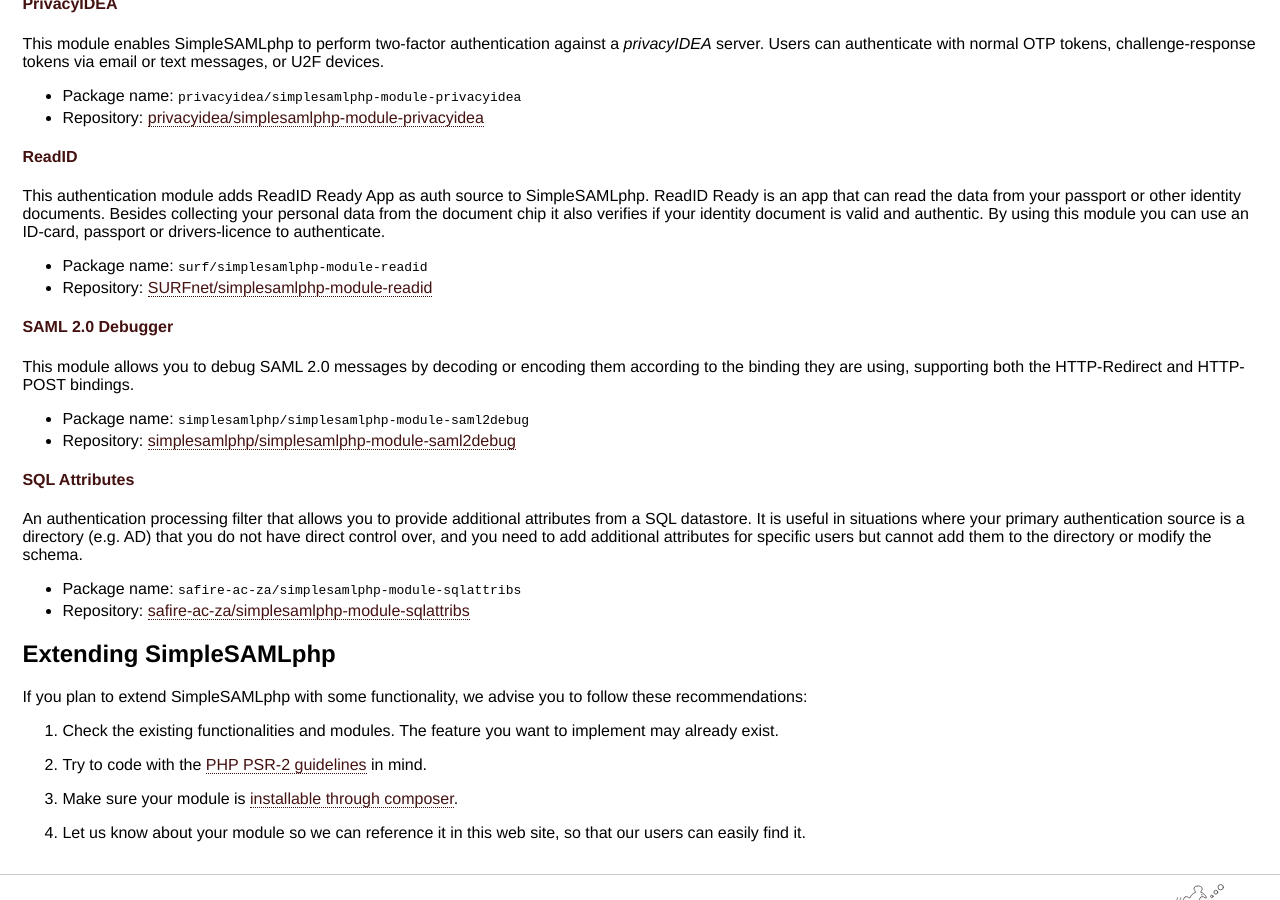
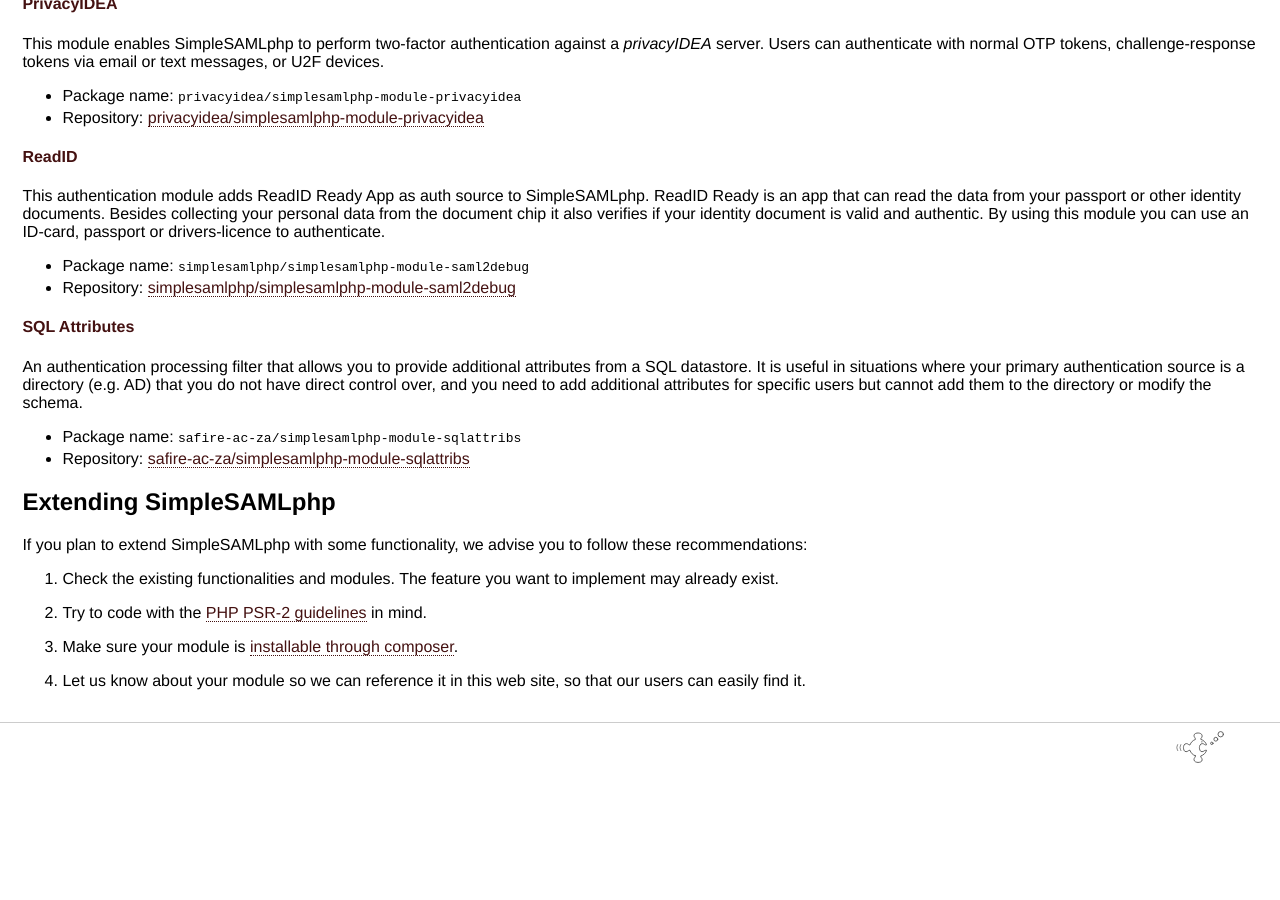
Before and after one commit to simplesamlphp/simplesamlphp.github.io, a Jekyll site: the page built from modules/index.md, in a window 1280 px wide and 900 px high, scrolled down 3296 px. Built offline with Jekyll 4.4.1, drawn with Linux system fonts in a browser that asks for light colours; after the commit the page ends 4068 px from its top, so only the background shows below that.

Commit message:
Remove one more abandoned third-party module

```diff
--- a/modules/index.md
+++ b/modules/index.md
@@ -192,14 +192,6 @@
 
 This authentication module adds ReadID Ready App as auth source to SimpleSAMLphp. ReadID Ready is an app that can read the data from your passport or other identity documents. Besides collecting your personal data from the document chip it also verifies if your identity document is valid and authentic. By using this module you can use an ID-card, passport or drivers-licence to authenticate.
 
-* Package name: `surf/simplesamlphp-module-readid`
-* Repository: [SURFnet/simplesamlphp-module-readid](https://github.com/SURFnet/simplesamlphp-module-readid)
-
-#### <a name="samldebug" href="#samldebug">SAML 2.0 Debugger</a>
-
-This module allows you to debug SAML 2.0 messages by decoding or encoding them according to the binding they are using,
-supporting both the HTTP-Redirect and HTTP-POST bindings.
-
 * Package name: `simplesamlphp/simplesamlphp-module-saml2debug`
 * Repository: [simplesamlphp/simplesamlphp-module-saml2debug](https://github.com/simplesamlphp/simplesamlphp-module-saml2debug)
 
```
